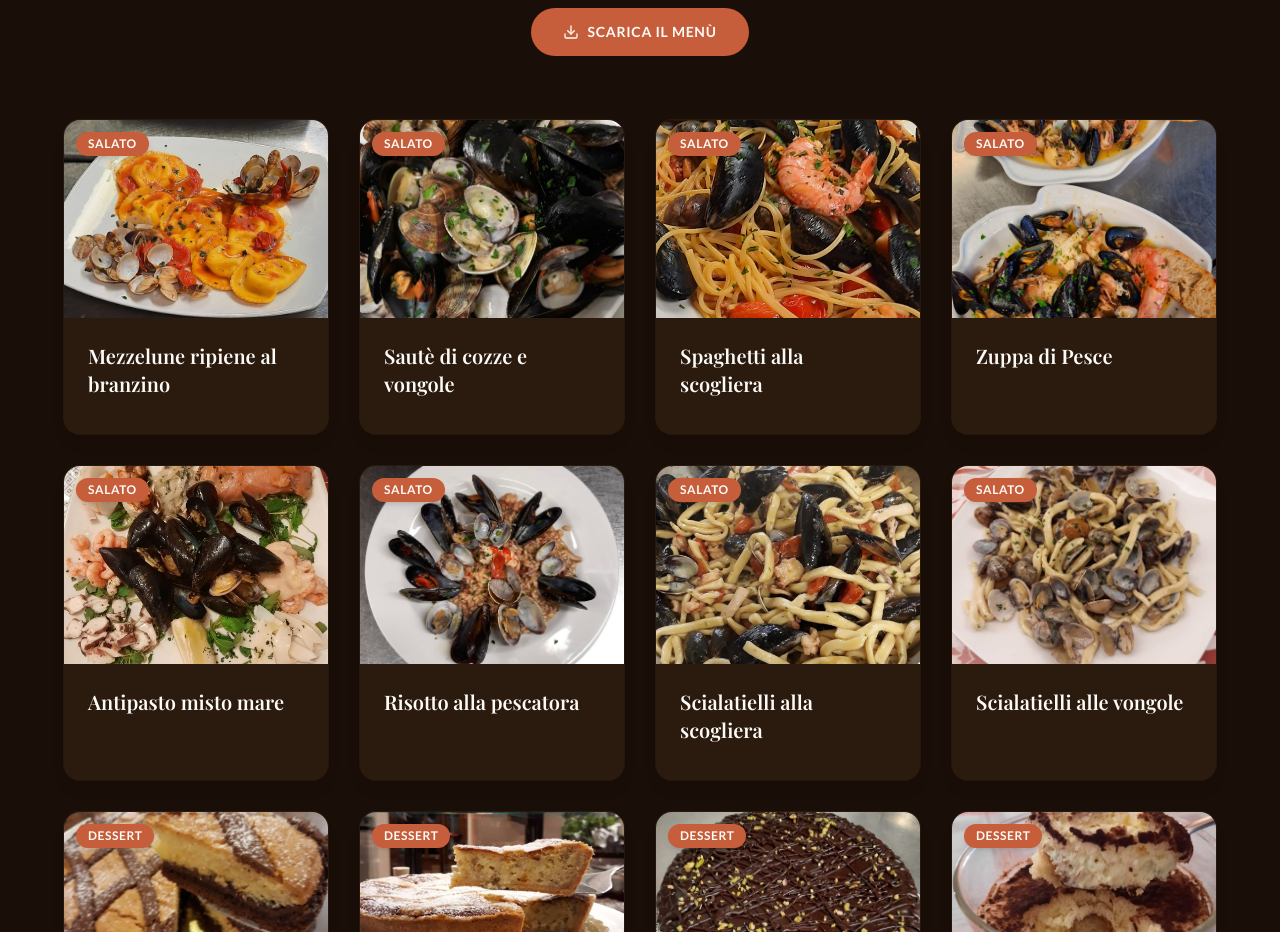
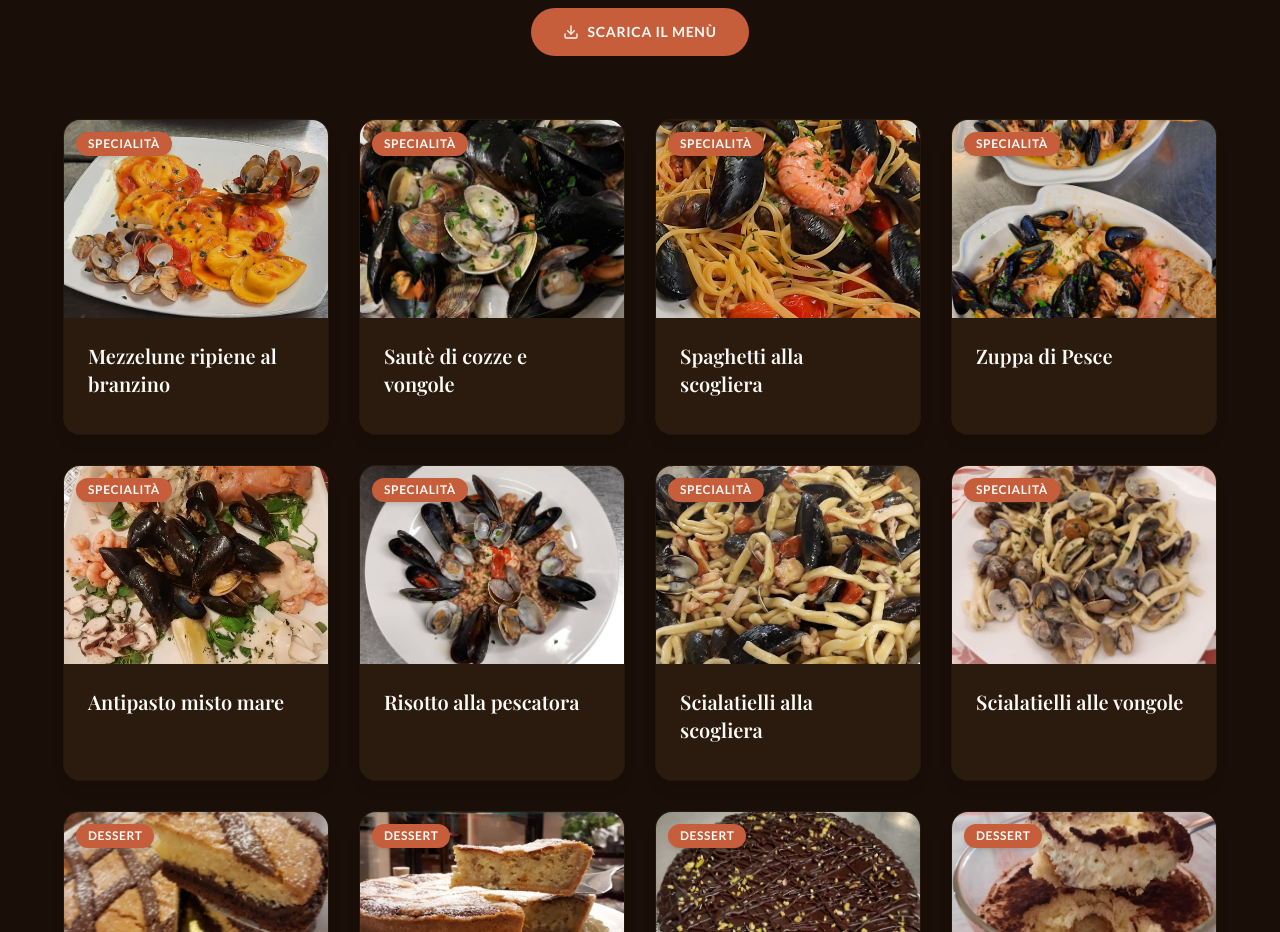
Before and after one commit to aleciv26-bit/Arcadia, a React (Vite) app: page / in a window 1280 px wide. Shown: the part 2000-2932 px from the top of the page. Built offline with nearby package versions, Linux system fonts and the light colour scheme; a web font is replaced by a local one.

Commit message:
Update data.ts

```diff
--- a/src/data.ts
+++ b/src/data.ts
@@ -11,49 +11,49 @@ export const dishes: Dish[] = [
     id: 1,
     image: '/images/Mezzelune ripiene al branzino.jpg',
     name: 'Mezzelune ripiene al branzino',
-    tag: 'Salato',
+    tag: 'Specialità',
   },
   {
     id: 2,
     image: '/images/Saute di cozze e vongole.jpg',
     name: 'Sautè di cozze e vongole',
-    tag: 'Salato',
+    tag: 'Specialità',
   },
   {
     id: 3,
     image: '/images/Spaghetti alla scogliera.jpg',
     name: 'Spaghetti alla scogliera',
-    tag: 'Salato',
+    tag: 'Specialità',
   },
   {
     id: 4,
     image: '/images/Zuppa di Pesce.jpg',
     name: 'Zuppa di Pesce',
-    tag: 'Salato',
+    tag: 'Specialità',
   },
    {
     id: 5,
     image: '/images/Antipasto misto mare.jpg',
     name: 'Antipasto misto mare',
-    tag: 'Salato',
+    tag: 'Specialità',
   },
    {
     id: 6,
     image: '/images/Risotto alla pescatora.jpg',
     name: 'Risotto alla pescatora',
-    tag: 'Salato',
+    tag: 'Specialità',
   },
   {
     id: 7,
     image: '/images/Scialatielli alla scogliera.jpg',
     name: 'Scialatielli alla scogliera',
-    tag: 'Salato',
+    tag: 'Specialità',
   },
   {
     id: 8,
     image: '/images/Scialatielli alle vongole.jpg',
     name: 'Scialatielli alle vongole',
-    tag: 'Salato',
+    tag: 'Specialità',
   },
 
   // --- DOLCI ---
```
